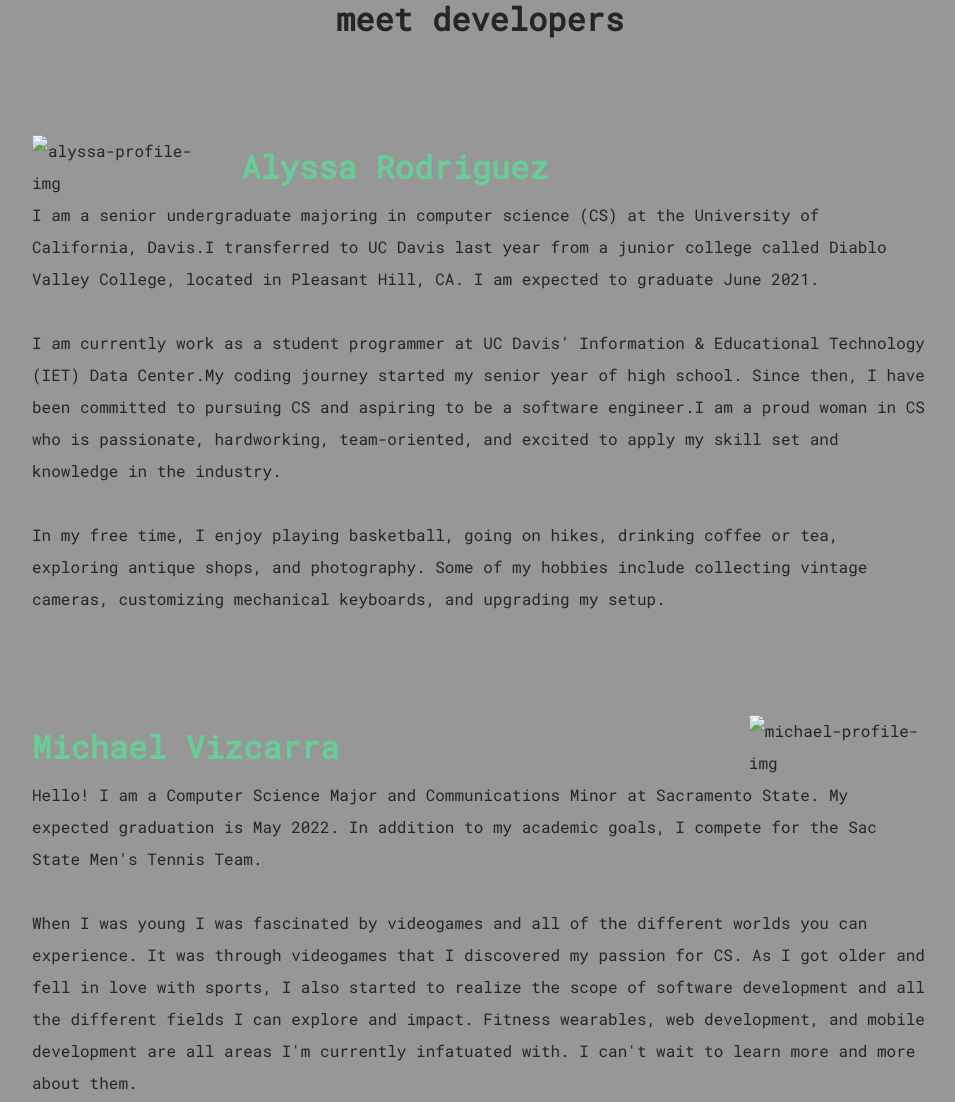
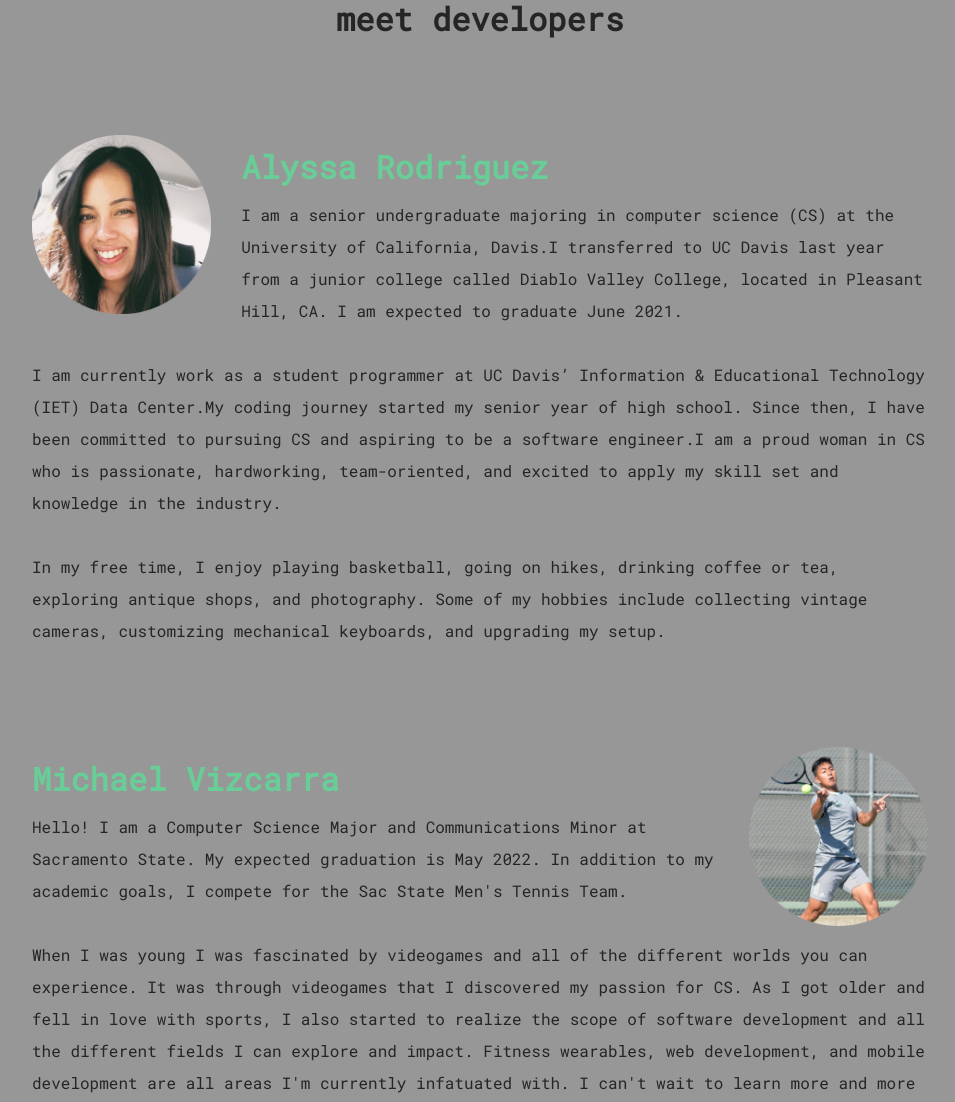
Before and after one commit to alyssamarie0107/pomocon, a plain HTML site: page index.html in a window 1280 px wide. Shown: the part 1838-2940 px from the top of the page, without its empty margins (160-1115 px from the left). Drawn offline with nearby package versions, Linux system fonts and the light colour scheme; the site is published under a folder, as on GitHub Pages, so addresses that start at the root find nothing.

Commit message:
Update index.html

```diff
--- a/index.html
+++ b/index.html
@@ -177,7 +177,7 @@
             <h1 id="meet-header" class="profile-heading">meet developers</h1>
             <!-- alyssa -->
             <div class="profile-text">
-                <img class="profile-img-alyssa" src="/images/alyssa-profile-img.png" alt="alyssa-profile-img">
+                <img class="profile-img-alyssa" src="images/alyssa-profile-img.png" alt="alyssa-profile-img">
                 <h3 class="profile-heading">Alyssa Rodriguez</h3>
                 <p>
                     I am a senior undergraduate majoring in computer science (CS) at the University of California,
@@ -198,7 +198,7 @@
             </div>
             <!-- michael -->
             <div class="profile-text">
-                <img class="profile-img-michael" src="/images/michael-profile-img.png" alt="michael-profile-img">
+                <img class="profile-img-michael" src="images/michael-profile-img.png" alt="michael-profile-img">
                 <h3 class="profile-heading">Michael Vizcarra</h3>
                 <p>
                     Hello! I am a Computer Science Major and Communications Minor at Sacramento State.
```
